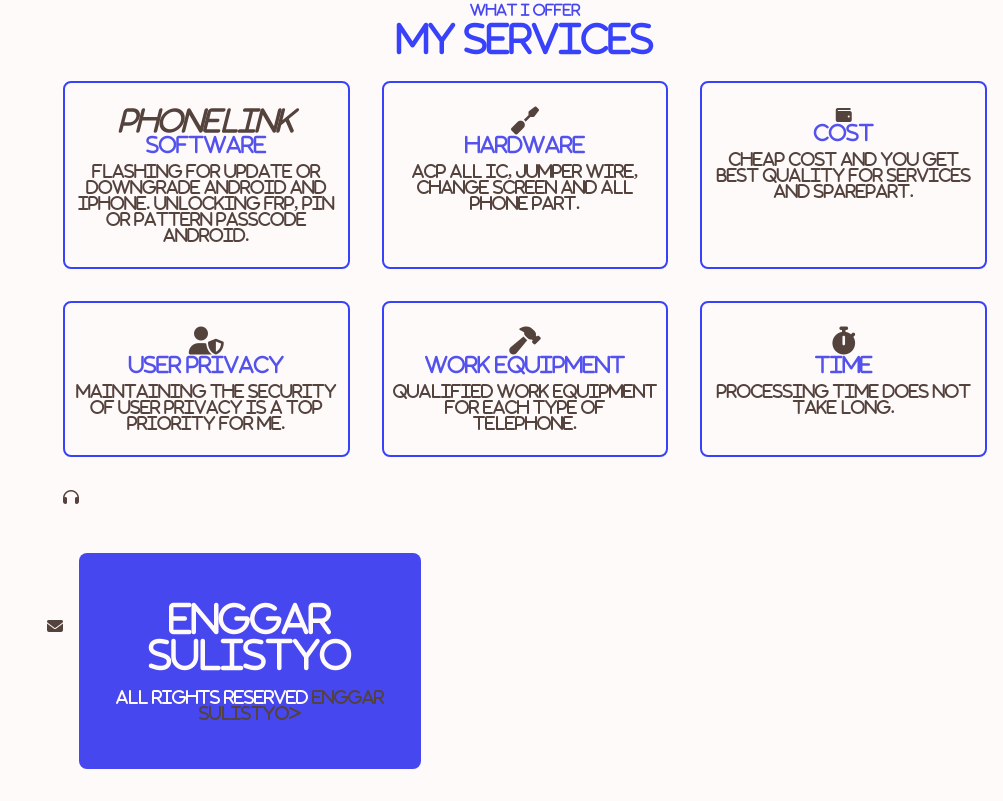
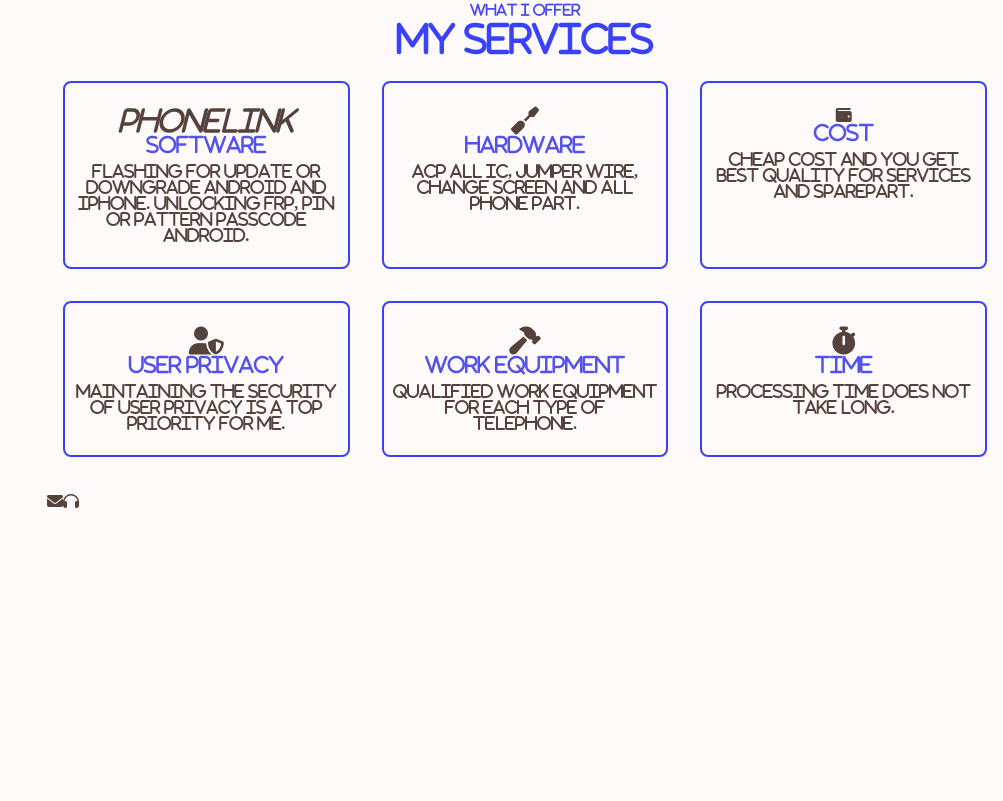
Before and after one commit to enggarsulistyo/enggarsulistyo.github.io, a plain HTML site: page index.html in a window 1280 px wide. Shown: the part 2001-2802 px from the top of the page, without its empty margins (277-1280 px from the left). After the commit the page ends 2515 px from the top, so only its background shows below. Drawn offline with nearby package versions, Linux system fonts and the light colour scheme.

Commit message:
Update index.html

```diff
--- a/index.html
+++ b/index.html
@@ -244,16 +244,6 @@ by this time I was quite an expert in telephone hardware. contact me today for l
     </main>
     <!------------------------ Body ends from here ----------------------->
 
-    <!------------------------ Footer starts from here ----------------------->
-    <footer class="footer section">
-        <div class="footer__container bd-grid">
-            <h1 class="footer__title">Enggar Sulistyo</h1>
-
-            <p class="footer-copy">All rights reserved <a herf="#">Enggar Sulistyo></a></p>
-        </div>
-    </footer>
-    <!------------------------ Footer ends from here ----------------------->
-
     <!------------------------- Javascript file ---------------------------->
     <script src="script.js"></script>
 	<script src='https://kit.fontawesome.com/a076d05399.js' crossorigin='anonymous'></script>
```
